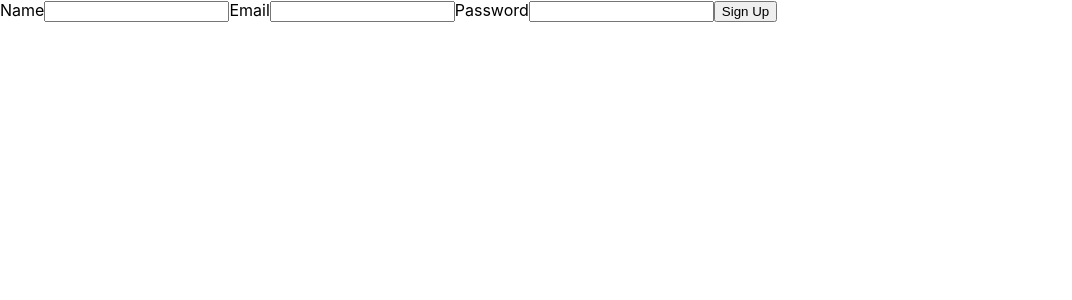
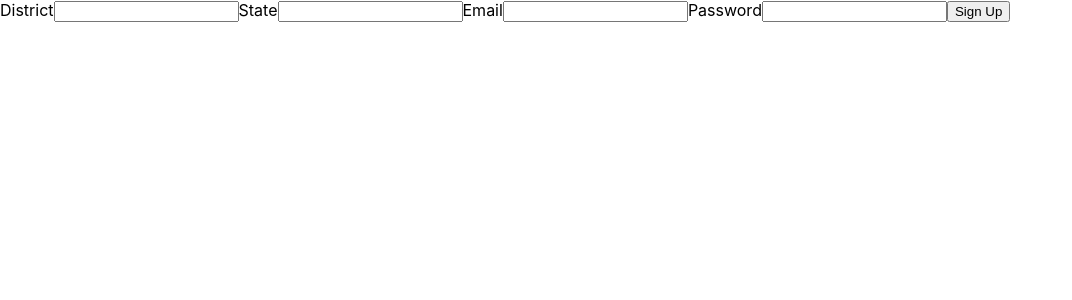
Before and after one commit to justaskulkarni/AgriSync, a React (Create React App) app in the folder client/: page /mfe/signup in a window 1280 px wide. Shown: the top 300 px of the page, without its empty margins (0-1072 px from the left). Built offline with nearby package versions, Linux system fonts and the light colour scheme.

Commit message:
Edited fields in signups

```diff
--- a/client/src/pages/MFESignup.js
+++ b/client/src/pages/MFESignup.js
@@ -1,8 +1,8 @@
 import React from 'react'
 import { useState } from 'react';
 import { useNavigate } from 'react-router-dom';
-const MFESignup = () => {
-  const [credentials, setCredentials] = useState({ email: "", name: "", password: "" });
+const PACSignup = () => {
+  const [credentials, setCredentials] = useState({ email: "", district: "", state: "", password: "" });
   const [error, setError] = useState(null);
   let navigate = useNavigate();
   const onChange = (event) => {
@@ -13,7 +13,7 @@ const MFESignup = () => {
     const response = await fetch("http://localhost:6100/api/mfe/signup", {
       method: "POST",
       headers: { "Content-Type": "application/json" },
-      body: JSON.stringify({ email: credentials.email, name: credentials.name, password: credentials.password }),
+      body: JSON.stringify({ email: credentials.email, district: credentials.district, state: credentials.state, password: credentials.password }),
     });
 
     const json = await response.json();
@@ -27,7 +27,8 @@ const MFESignup = () => {
       setError(json.error);
       setCredentials({
         email: "",
-        name: "",
+        district: "",
+        state: "",
         password: "",
       });
       setTimeout(() => {
@@ -38,8 +39,11 @@ const MFESignup = () => {
   return (
     <>
       <form onSubmit={handleSubmit}>
-        <label htmlFor="Name">Name</label>
-        <input type="text" value={credentials.name} name="name" onChange={onChange} placeholder="" />
+        <label htmlFor="District">District</label>
+        <input type="text" value={credentials.district} name="district" onChange={onChange} placeholder="" />
+
+        <label htmlFor="State">State</label>
+        <input type="text" value={credentials.state} name="state" onChange={onChange} placeholder="" />
 
         <label htmlFor="Email">Email</label>
         <input type="email" value={credentials.email} name="email" onChange={onChange} placeholder="" />
@@ -54,4 +58,4 @@ const MFESignup = () => {
   )
 }
 
-export default MFESignup
+export default PACSignup
--- a/client/src/pages/PACSignup.js
+++ b/client/src/pages/PACSignup.js
@@ -2,7 +2,7 @@ import React from 'react'
 import { useState } from 'react';
 import { useNavigate } from 'react-router-dom';
 const PACSignup = () => {
-  const [credentials, setCredentials] = useState({ email: "", name: "", password: "" });
+  const [credentials, setCredentials] = useState({ email: "", district: "", state: "", password: "" });
   const [error, setError] = useState(null);
   let navigate = useNavigate();
   const onChange = (event) => {
@@ -13,7 +13,7 @@ const PACSignup = () => {
     const response = await fetch("http://localhost:6100/api/pac/signup", {
       method: "POST",
       headers: { "Content-Type": "application/json" },
-      body: JSON.stringify({ email: credentials.email, name: credentials.name, password: credentials.password }),
+      body: JSON.stringify({ email: credentials.email, district: credentials.district, state: credentials.state, password: credentials.password }),
     });
 
     const json = await response.json();
@@ -27,7 +27,8 @@ const PACSignup = () => {
       setError(json.error);
       setCredentials({
         email: "",
-        name: "",
+        district: "",
+        state: "",
         password: "",
       });
       setTimeout(() => {
@@ -38,8 +39,11 @@ const PACSignup = () => {
   return (
     <>
       <form onSubmit={handleSubmit}>
-        <label htmlFor="Name">Name</label>
-        <input type="text" value={credentials.name} name="name" onChange={onChange} placeholder="" />
+        <label htmlFor="District">District</label>
+        <input type="text" value={credentials.district} name="district" onChange={onChange} placeholder="" />
+
+        <label htmlFor="State">State</label>
+        <input type="text" value={credentials.state} name="state" onChange={onChange} placeholder="" />
 
         <label htmlFor="Email">Email</label>
         <input type="email" value={credentials.email} name="email" onChange={onChange} placeholder="" />
```
